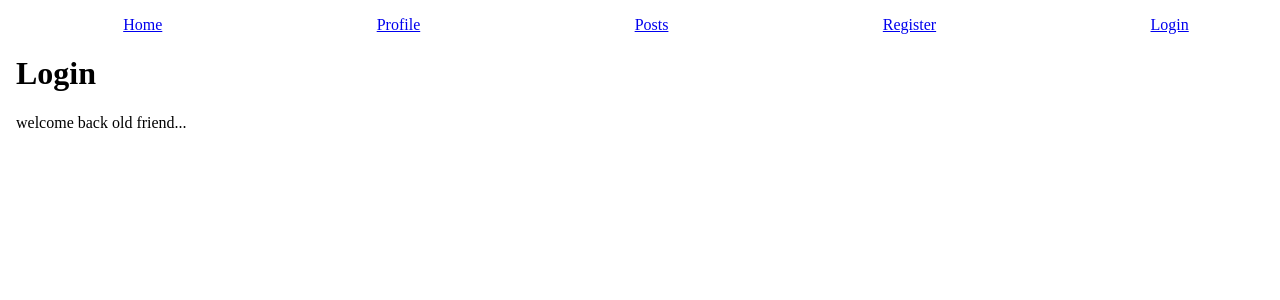
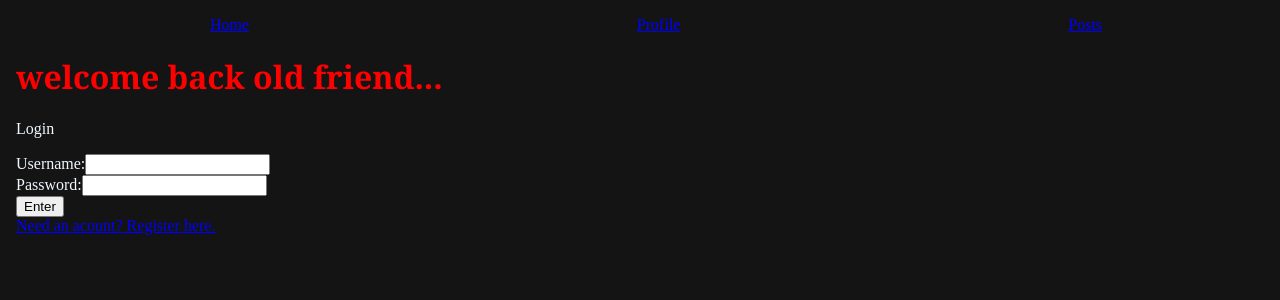
Before and after one commit to kimberly8799/UNIV.Strangers.Things.REACT-Project, a React (Create React App) app: page /account/login in a window 1280 px wide. Shown: the top 300 px of the page. Built offline with nearby package versions, Linux system fonts and the light colour scheme.

Commit message:
put login/register under Account && create API page, still need to fix POST register

```diff
--- a/public/index.html
+++ b/public/index.html
@@ -5,7 +5,7 @@
   <meta http-equiv="X-UA-Compatible" contents="IE=edge">
   <meta name="viewport" content="width=device-width, initial-scale=1.0">
   <link rel="stylesheet" href="/style.css">
-  <title>Strangers Things Craiglist</title>
+  <title>Strangers Things Craigslist</title>
 </head>
 <body>
   <div id="app"></div>
--- a/public/style.css
+++ b/public/style.css
@@ -1,27 +1,44 @@
 html {
     margin: 8px;
+    background-color: rgb(20, 20, 20);
+    color: aliceblue;
+
+}
+a {
+    color: blue;
 }
 .home {
     margin-top: 60px;
     text-align: center;
     color: red;
 }
-h1.posts {
+.enter {
+    text-decoration: none;
+    font-style: italic;
+    color: black;
+}
+.homeEnter {
+    padding: 3px;
+    box-shadow: 0 0 2px 2px rgb(179, 23, 23);
+}
+button.homeEnter:hover {
+    cursor: pointer;
+    box-shadow: 0 0 5px 5px rgb(179, 23, 23);
+    font-size: 13.5px;
+}
+h1 {
     color: red;
     font-family:Cambria, Cochin, Georgia, Times, 'Times New Roman', serif;
 }
 h2 {
     text-align: center;
 }
-h3.posts {
+h3 {
     padding-top: 10px;
     font-size: larger;
-    display: flex;
-    flex-direction: row;
-    justify-content: space-between;
 }
 h6 {
-    margin: 15px;
+    margin: 10px;
     text-align: right;
 }
 nav {
@@ -29,3 +46,13 @@ nav {
     width: 100vw;
     justify-content: space-around;
 }
+.posts {
+    display: flex;
+    flex-direction: row;
+    justify-content: space-between;
+}
+.timestamp {
+    display: flex;
+    flex-direction: row;
+    justify-content: space-between;
+}
--- a/src/App.js
+++ b/src/App.js
@@ -1,30 +1,38 @@
-import React from 'react';
+import React, { useState, useEffect } from 'react';
 import { Route, Link } from 'react-router-dom';
 
 import {
     Posts,
     Profile,
-    Register,
-    Login
+    Account,
 } from "./components/index.js"
 
 
 const App = () => {
+    const [token, setToken] = useState(null);
+
+    useEffect(() => {
+        console.log("TOKEN: " + token)
+    }, [token])
+
+
     return (
         <>
             <nav>
                 <Link to="/">Home</Link>
                 <Link to="/profile">Profile</Link>
                 <Link to="/posts">Posts</Link>
-                <Link to="/account/register">Register</Link>
-                <Link to="/account/login">Login</Link>
             </nav>
 
             <Route exact path="/">
-                <div class="home">
-                <h1>Hello World . . </h1>
-                <h2>Welcome to Strangers Things!</h2>
-                <h4>I solelemly swear I am up to no good...</h4>
+                <div className="home">
+                    <h1>Hello World . . </h1>
+                    <h2>Welcome to Strangers' Things!</h2>
+                    <button className="homeEnter">
+                        {<Link className="enter" to="/account/login">
+                            I solemnly swear I am up to no good...
+                        </Link>}
+                    </button>
                 </div>
             </Route>
             {/* /posts */}
@@ -35,13 +43,9 @@ const App = () => {
             <Route path="/profile">
                 <Profile />
             </Route>
-            {/* /register */}
-            <Route path="/account/register">
-                <Register />
-            </Route>
-            {/* /login */}
-            <Route path="/account/login">
-                <Login />
+            {/* /register & login */}
+            <Route path="/account/:actionType">
+                <Account token={token} setToken={setToken} />
             </Route>
         </>
     )
--- a/src/api.js
+++ /dev/null
@@ -1,21 +0,0 @@
-const cohort = "2301-FTB-PT-WEB-PT";
-const BASE_URL = `https://strangers-things.herokuapp.com/api/${cohort}`;
-
-const fetchPosts = async () => {
-    try {
-        const url = `${BASE_URL}/posts`;
-        const response = await fetch(url, {
-            headers: {
-                'Content-Type': 'application/json',
-            }
-        });
-        const result = await response.json();
-        console.log(result);
-        if (result.error) throw new Error("SERVER ERROR" + result.error.message);
-        return result;
-    } catch (err) {
-        console.error(err)
-    }
-}
-
-export { fetchPosts };
--- /dev/null
+++ b/src/api/index.js
@@ -0,0 +1,67 @@
+const BASE_URL = "https://strangers-things.herokuapp.com/api/2301-FTB-PT-WEB-PT/posts";
+
+// const getURL = (path) => {
+//     const url = BASE_URL + path;
+//     console.log(url);
+//     return url;
+// }
+
+const getOptions = (method, body, token) => ({
+    method: method ? method.toUpperCase() : "GET",
+    headers: {
+        'Content-Type': 'application/json',
+        ...(token && { 'Authorization': `Bearer ${token}` })
+    },
+    ...(body && {
+        body: JSON.stringify({
+            user: {
+                username: "this",
+                password: "that"
+            }
+        })
+    })
+    //...(body && { body: JSON.stringify(body)})
+
+});
+
+
+export const getAPI = async ({ method, body, token }) => {
+    console.log(token);
+    try {
+        const result = await fetch(
+            //getURL(path),
+            BASE_URL,
+            getOptions(method, body, token)
+        );
+        const response = await result.json();
+        console.log(response);
+        // if result.json comes back error, want to see error first so that catch can 'catch it' later
+        if (response.error) throw response.error;
+
+        return response?.data;
+    } catch (e) {
+        console.error(e);
+    }
+}
+
+
+
+
+//  async () => {
+//     try {
+//         const url = `${BASE_URL}/posts`;
+//         const response = await fetch(url, {
+//             headers: {
+//                 'Content-Type': 'application/json',
+//             }
+//         });
+//         const result = await response.json();
+//         console.log(result);
+//         if (result.error) throw new Error("SERVER ERROR" + result.error.message);
+//         return result;
+//     } catch (err) {
+//         console.error(err)
+//     }
+// }
+
+// export { fetchPosts };
--- /dev/null
+++ b/src/components/Account.js
@@ -0,0 +1,80 @@
+import React, { useState } from "react";
+import { Link, useParams } from 'react-router-dom';
+import { getAPI } from '../api';
+
+
+const Account = ({ token, setToken }) => {
+    const params = useParams();
+    const { actionType } = params;
+
+    const [username, setUsername] = useState("");
+    const [password, setPassword] = useState("");
+
+    const handleSubmit = async (event) => {
+        event.preventDefault();
+
+        if (actionType === "register") {
+            const response = await getAPI ({
+                method: "POST",
+                body: JSON.stringify({
+                    user: {
+                        username: "this",
+                        password: "that"
+                    }
+                }),
+                token
+            });
+            //setToken(response?.data.token);
+            console.log(response);
+
+        } else if (actionType === "login") {
+            const data = await getAPI ({
+                method: "GET",
+                token
+            })
+            console.log(data);
+        }
+
+
+
+    }
+
+    return (
+        <>
+            <h1>{actionType === "register" ? "Become a member" : "welcome back old friend..."}</h1>
+            <p>{actionType === "register" ? "come to the dark side..." : "Login"}</p>
+            <form onSubmit={handleSubmit}>
+                <div>
+                    <label htmlFor="username">Username:</label>
+                    <input
+                        required
+                        name="username"
+                        type="text"
+                        value={username}
+                        onChange={event => setUsername(event.target.value)}
+                    />
+                    <br />
+                    <label htmlFor="password">Password:</label>
+                    <input
+                        required
+                        name="password"
+                        type="password"
+                        value={password}
+                        onChange={event => setPassword(event.target.value)}
+                    />
+                </div>
+                <button type="submit">{actionType === "register" ? "Register" : "Enter"}</button>
+                <br></br>
+                {actionType === "register"
+                    ? <Link to="/account/login">Already have an account? Log in here.</Link>
+                    : <Link to="/account/register">Need an acount? Register here.</Link>
+                }
+
+            </form>
+
+        </>
+    )
+}
+
+
+export default Account;
--- a/src/components/Login.js
+++ /dev/null
@@ -1,13 +0,0 @@
-import React from "react";
-
-const Login = () => {
-    return (
-        <>
-        <h1 class="login">Login</h1>
-        <p>welcome back old friend...</p>
-        </>
-    )
-}
-
-
-export default Login;
--- a/src/components/Profile.js
+++ b/src/components/Profile.js
@@ -3,7 +3,7 @@ import React from "react";
 const Profile = () => {
     return (
         <>
-        <h1 class="profile">Profile</h1>
+        <h1 className="profile">Profile</h1>
         <p>Member information:</p>
         </>
     )
--- a/src/components/Register.js
+++ /dev/null
@@ -1,13 +0,0 @@
-import React from "react";
-
-const Register = () => {
-    return (
-        <>
-        <h1 class="register">Sign up here</h1>
-        <p>come to the dark side...</p>
-        </>
-    )
-}
-
-
-export default Register;
--- a/src/components/index.js
+++ b/src/components/index.js
@@ -1,4 +1,3 @@
 export { default as Posts } from './Posts';
-export { default as Register } from './Register';
-export { default as Login } from './Login';
+export { default as Account } from './Account';
 export { default as Profile } from './Profile';
```
Also changed, not shown: src/components/Posts.js (+30 -23 lines), 1 other file (tests, documents, lock files or other folders).
